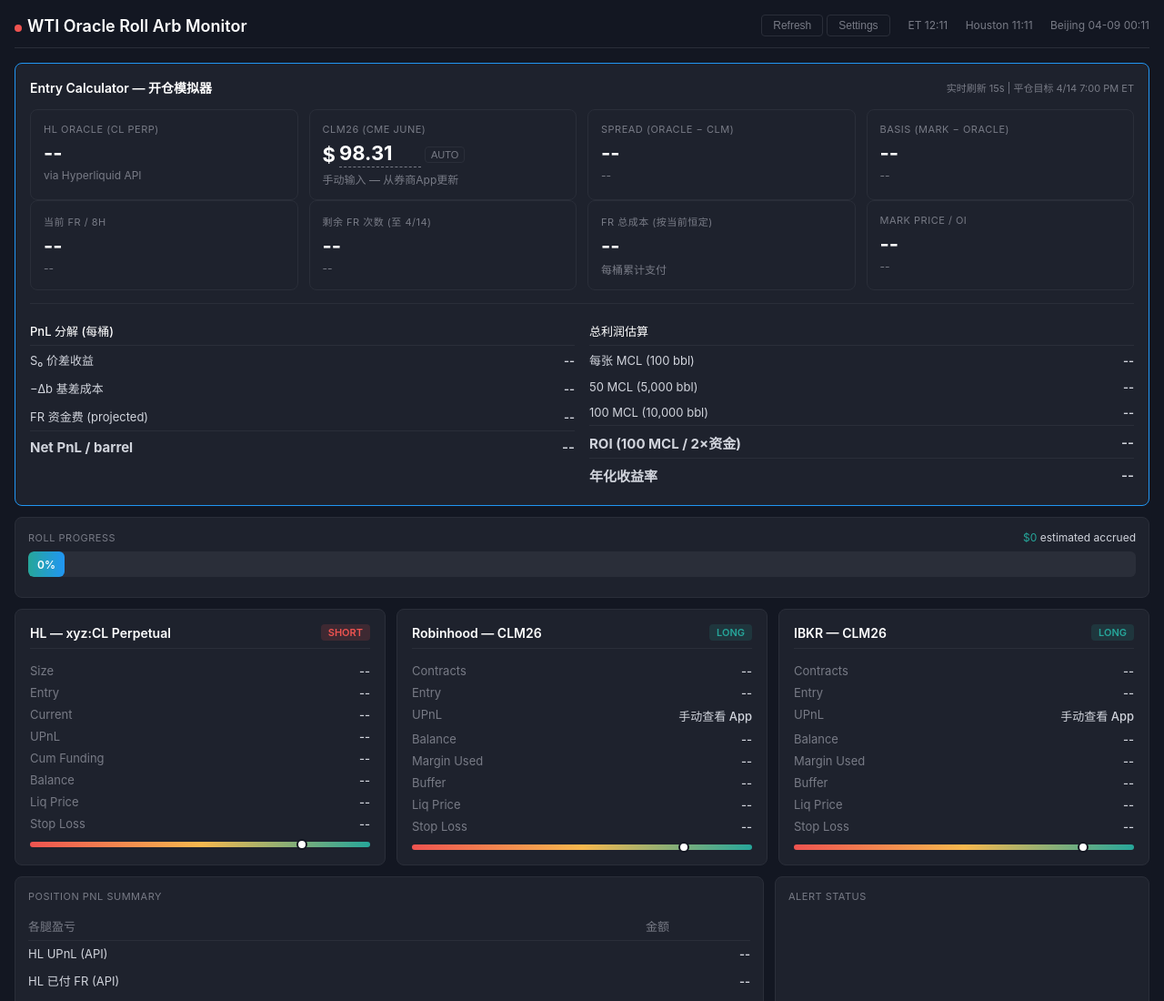
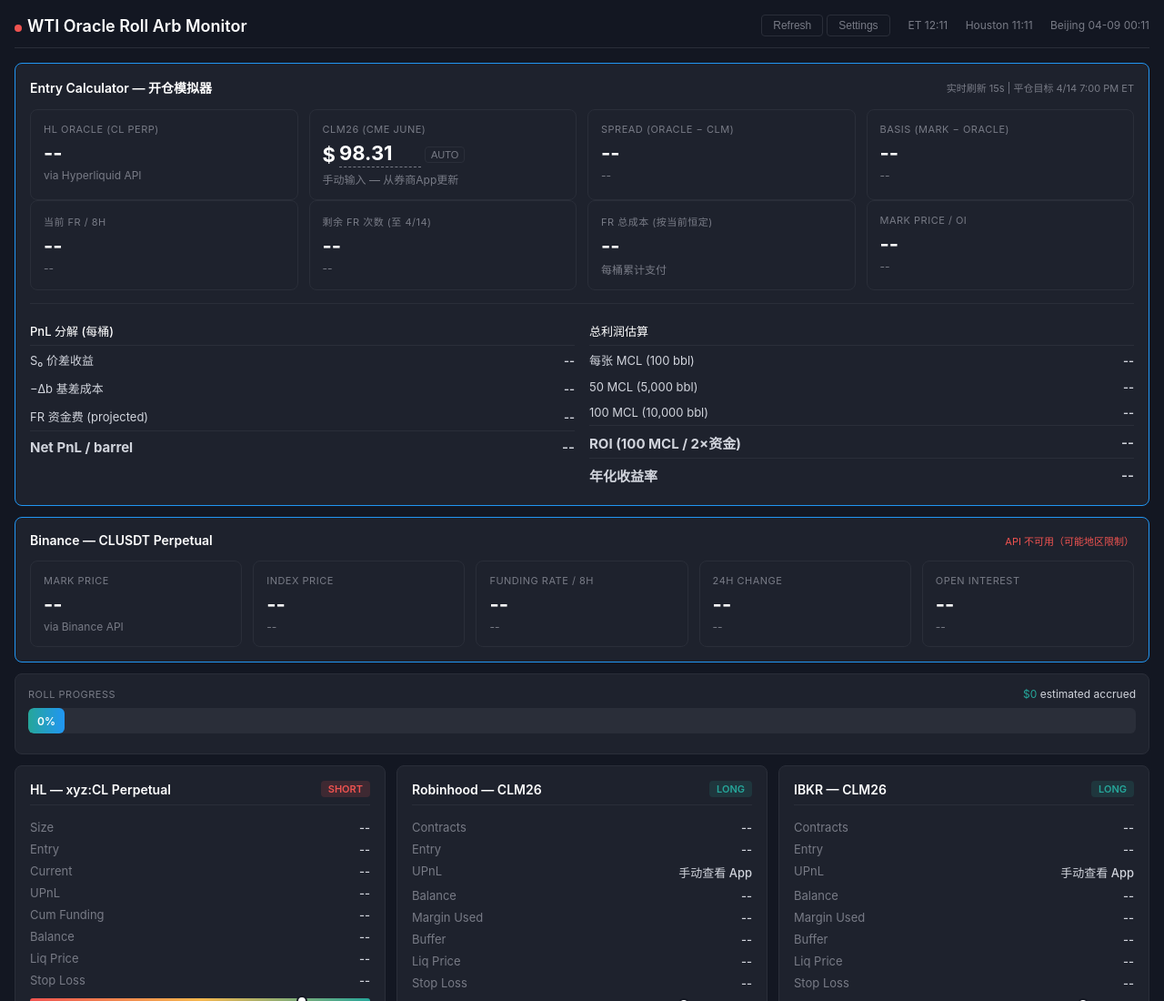
Before and after one commit to firehandeth/wti-roll-monitor, a plain HTML site: page index.html in a window 1280 px wide. Shown: the top 1100 px of the page at 91% size. Drawn offline with Linux system fonts and the light colour scheme; no server answers.

Commit message:
Add Binance CLUSDT perpetual data panel

```diff
--- a/index.html
+++ b/index.html
@@ -539,6 +539,41 @@
   </div>
 </div>
 
+<!-- Binance CLUSDT Panel -->
+<div class="calc-section" style="margin-top:12px;">
+  <div class="calc-title">
+    <span>Binance — CLUSDT Perpetual</span>
+    <span class="refresh-hint" id="bnStatus">等待数据...</span>
+  </div>
+  <div class="grid grid-5" style="margin-bottom:0;">
+    <div class="card">
+      <div class="card-label">Mark Price</div>
+      <div class="card-value" id="bnMark">--</div>
+      <div class="card-sub" id="bnMarkSub">via Binance API</div>
+    </div>
+    <div class="card">
+      <div class="card-label">Index Price</div>
+      <div class="card-value" id="bnIndex">--</div>
+      <div class="card-sub" id="bnBasis">--</div>
+    </div>
+    <div class="card">
+      <div class="card-label">Funding Rate / 8h</div>
+      <div class="card-value" id="bnFr">--</div>
+      <div class="card-sub" id="bnFrSub">--</div>
+    </div>
+    <div class="card">
+      <div class="card-label">24h Change</div>
+      <div class="card-value" id="bnChange">--</div>
+      <div class="card-sub" id="bnVolume">--</div>
+    </div>
+    <div class="card">
+      <div class="card-label">Open Interest</div>
+      <div class="card-value" id="bnOi">--</div>
+      <div class="card-sub" id="bnOiSub">--</div>
+    </div>
+  </div>
+</div>
+
 <!-- Market Data Row (existing, kept for monitoring detail) -->
 <div class="grid grid-5" id="marketRow" style="display:none;">
   <div class="card">
@@ -812,6 +847,70 @@ async function fetchMarket() {
     console.error("Market fetch error:", e);
     return null;
   }
+}
+
+async function fetchBinanceCL() {
+  try {
+    const [premResp, tickerResp, oiResp] = await Promise.all([
+      fetch("https://fapi.binance.com/fapi/v1/premiumIndex?symbol=CLUSDT", { signal: AbortSignal.timeout(5000) }),
+      fetch("https://fapi.binance.com/fapi/v1/ticker/24hr?symbol=CLUSDT", { signal: AbortSignal.timeout(5000) }),
+      fetch("https://fapi.binance.com/fapi/v1/openInterest?symbol=CLUSDT", { signal: AbortSignal.timeout(5000) }),
+    ]);
+    const [prem, ticker, oi] = await Promise.all([premResp.json(), tickerResp.json(), oiResp.json()]);
+    if (prem.code || ticker.code) return null; // API error (geo-blocked etc)
+    return {
+      mark: parseFloat(prem.markPrice),
+      index: parseFloat(prem.indexPrice),
+      fr: parseFloat(prem.lastFundingRate),
+      nextFundingTime: prem.nextFundingTime,
+      price: parseFloat(ticker.lastPrice),
+      change: parseFloat(ticker.priceChangePercent),
+      high: parseFloat(ticker.highPrice),
+      low: parseFloat(ticker.lowPrice),
+      volume: parseFloat(ticker.quoteVolume),
+      oi: parseFloat(oi.openInterest),
+    };
+  } catch (e) {
+    console.warn("Binance CL fetch error:", e);
+    return null;
+  }
+}
+
+function renderBinance(bn) {
+  const statusEl = document.getElementById("bnStatus");
+  if (!bn) {
+    statusEl.textContent = "API 不可用（可能地区限制）";
+    statusEl.style.color = "var(--red)";
+    return;
+  }
+  statusEl.textContent = "实时数据";
+  statusEl.style.color = "var(--green)";
+
+  document.getElementById("bnMark").textContent = fmt$(bn.mark, 2);
+  document.getElementById("bnMarkSub").textContent = "Last: " + fmt$(bn.price, 2);
+
+  document.getElementById("bnIndex").textContent = fmt$(bn.index, 2);
+  const bnBasis = bn.mark - bn.index;
+  const bnBasisEl = document.getElementById("bnBasis");
+  bnBasisEl.textContent = "Basis: " + fmtSign$(bnBasis, 3);
+  bnBasisEl.style.color = Math.abs(bnBasis) < 0.5 ? "var(--green)" : "var(--yellow)";
+
+  const frPct = bn.fr * 100;
+  const bnFrEl = document.getElementById("bnFr");
+  bnFrEl.textContent = frPct.toFixed(4) + "%";
+  bnFrEl.className = "card-value " + (bn.fr >= 0 ? "positive" : bn.fr > -0.001 ? "warning" : "negative");
+  const nextMs = bn.nextFundingTime - Date.now();
+  const nextH = Math.floor(nextMs / 3600000);
+  const nextM = Math.floor((nextMs % 3600000) / 60000);
+  document.getElementById("bnFrSub").textContent = (bn.fr >= 0 ? "空头收取" : "空头支付") + " | Next: " + nextH + "h" + nextM + "m";
+
+  const changeEl = document.getElementById("bnChange");
+  changeEl.textContent = (bn.change >= 0 ? "+" : "") + bn.change.toFixed(2) + "%";
+  changeEl.className = "card-value " + pnlClass(bn.change);
+  document.getElementById("bnVolume").textContent = "Vol: $" + (bn.volume / 1e6).toFixed(1) + "M | H/L: " + fmt$(bn.high, 2) + "/" + fmt$(bn.low, 2);
+
+  document.getElementById("bnOi").textContent = bn.oi.toLocaleString() + " bbl";
+  document.getElementById("bnOiSub").textContent = "≈ " + fmt$(bn.oi * bn.mark / 1e6, 1) + "M notional";
 }
 
 async function fetchCLM26() {
@@ -1291,10 +1390,13 @@ function render(market, hlPos) {
 // Main loop
 // ============================================================
 async function refresh() {
-  const fetches = [fetchMarket()];
+  const fetches = [fetchMarket(), fetchBinanceCL()];
   if (!clmLocked) fetches.push(fetchCLM26());
-  const [market, clmPrice] = await Promise.all(fetches);
+  const [market, bnData, clmPrice] = await Promise.all(fetches);
   lastMarket = market;
+
+  // Render Binance panel
+  renderBinance(bnData);
 
   // Update CLM26 price if fetched successfully (only when not locked)
   if (!clmLocked && clmPrice) {
```
